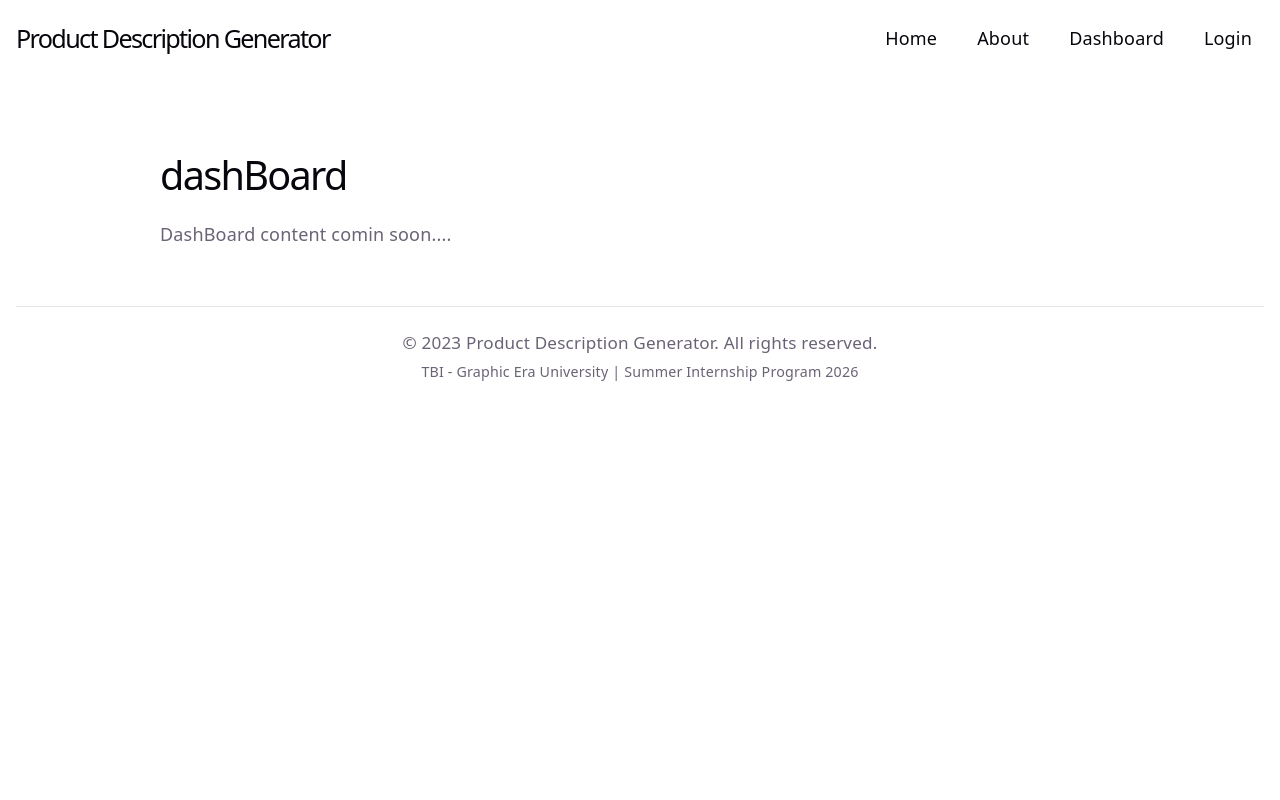
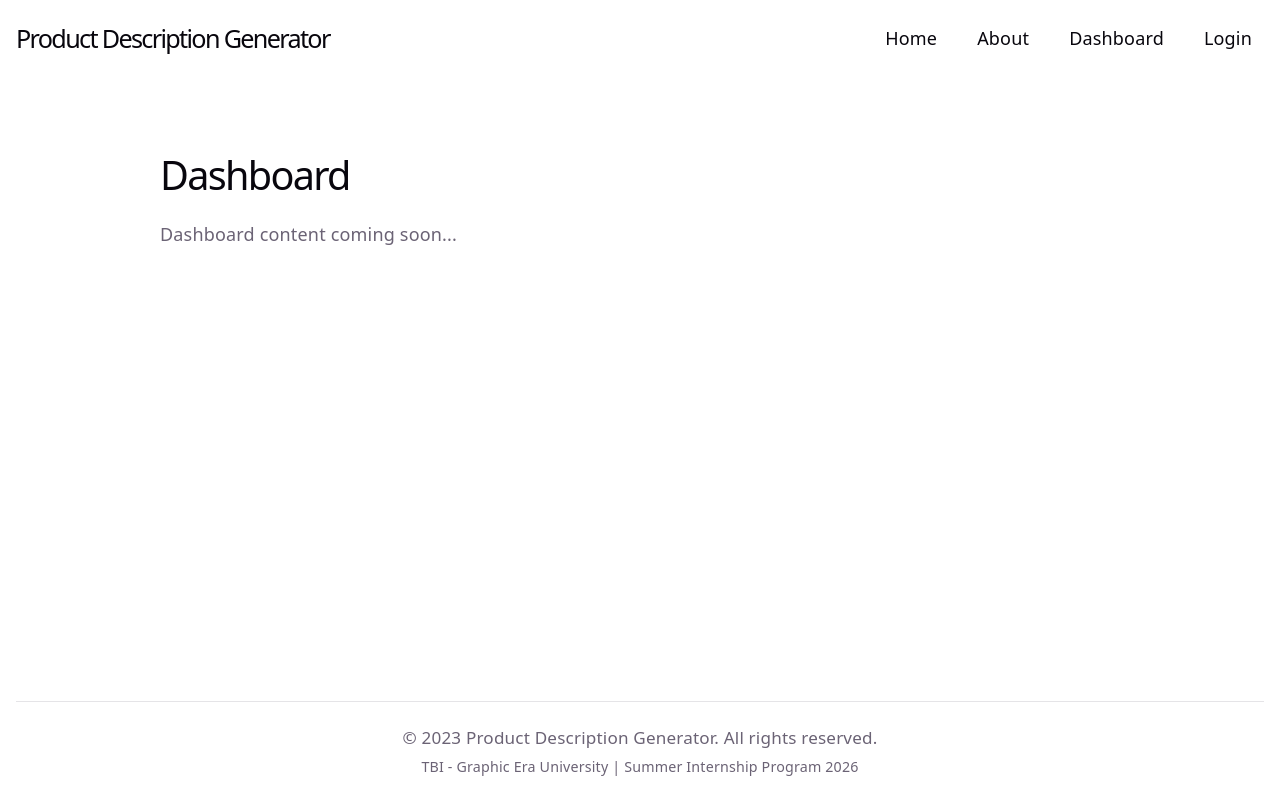
Before and after one commit to nandini576/Product-description-generator, a React app in the folder frontend/: page /dashboard in a window 1280 px wide. Built offline with nearby package versions, Linux system fonts and the light colour scheme; the HTML template or start-up script is replaced by a standard one.

Commit message:
fix:add full height layout to keep footer at page bottom

```diff
--- a/frontend/src/pages/DashBoard.css
+++ b/frontend/src/pages/DashBoard.css
@@ -0,0 +1,5 @@
+.app-layout {
+  min-height: 100vh;
+  display: flex;
+  flex-direction: column;
+}
--- a/frontend/src/pages/DashBoard.jsx
+++ b/frontend/src/pages/DashBoard.jsx
@@ -2,15 +2,18 @@ import React from 'react'
 import Navbar from '../components/Navbar'
 import Footer from '../components/Footer'
 import './DashBoard.css'
+
 function DashBoard() {
   return (
-    <div>
-      <Navbar/>
-      <main className='page'>
-        <h1>dashBoard</h1>
-        <p>DashBoard content comin soon....</p>
+    <div className="app-layout">
+      <Navbar />
+
+      <main className="page">
+        <h1>Dashboard</h1>
+        <p>Dashboard content coming soon...</p>
       </main>
-      <Footer/>
+
+      <Footer />
     </div>
   )
 }
--- a/frontend/src/pages/Login.css
+++ b/frontend/src/pages/Login.css
@@ -0,0 +1,5 @@
+.login-layout {
+  min-height: 100vh;
+  display: flex;
+  flex-direction: column;
+}
--- a/frontend/src/pages/Login.jsx
+++ b/frontend/src/pages/Login.jsx
@@ -4,12 +4,12 @@ import Footer from '../components/Footer'
 import './Login.css'
 function Login() {
   return (
-    <div>
+    <div className="login-layout">
       <Navbar/>
-      <main className='page'>
-        <h1>Login</h1>
-        <p>Login form will update soon...</p>
-      </main>
+            <main className="page">
+            <h1>Login</h1>
+            <p>Login form will update soon...</p>
+          </main>
       <Footer/>
     </div>
   )
```
